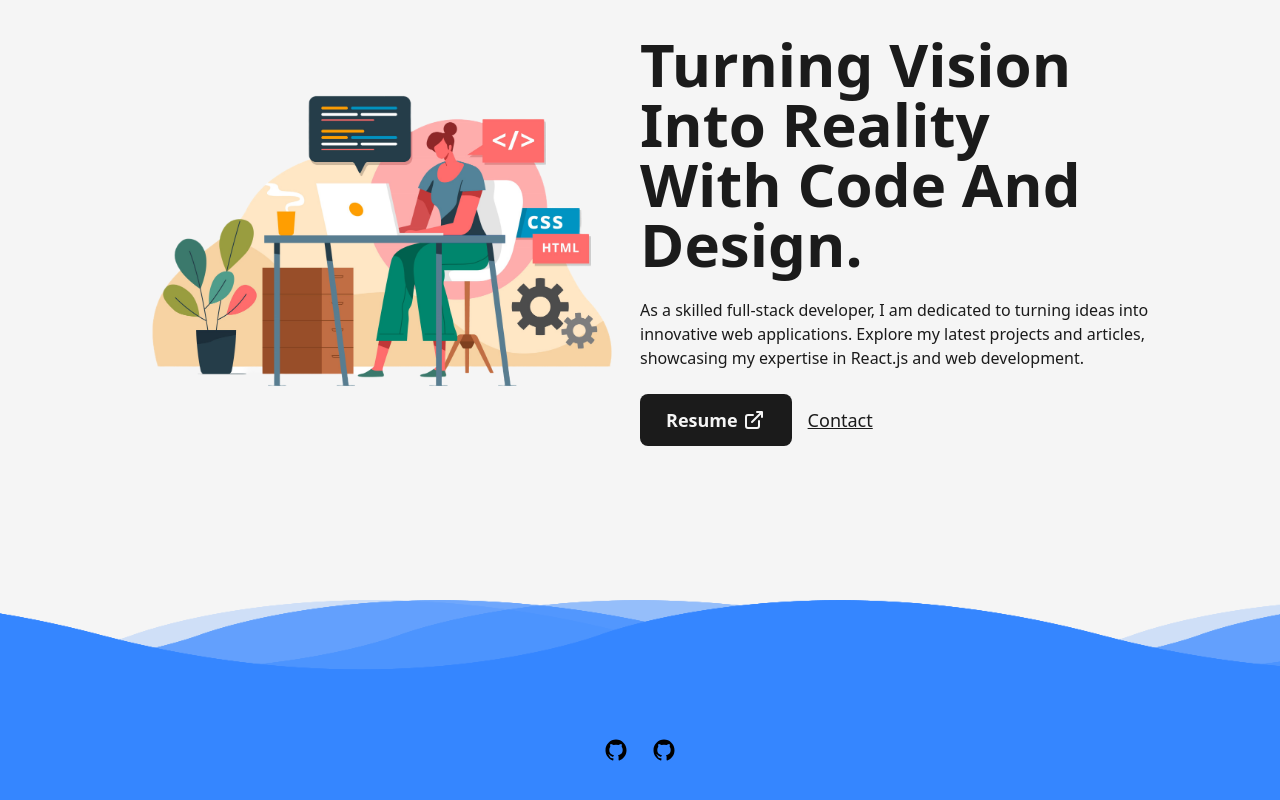
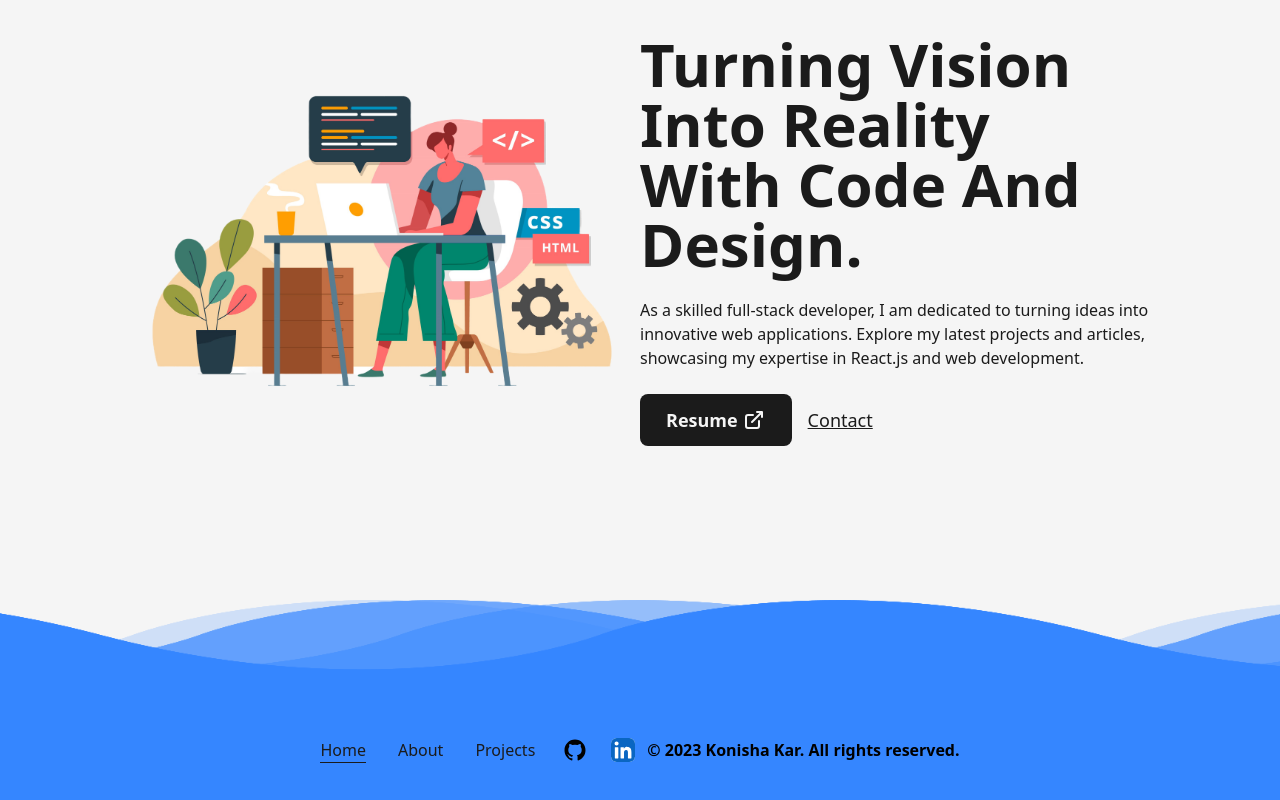
Before and after one commit to koni24/konisha-portfolio-final, a Next.js app: page / in a window 1280 px wide. Shown: the part 196-996 px from the top of the page. Built offline with nearby package versions, Linux system fonts and the light colour scheme.

Commit message:
Update Footer.js

```diff
--- a/src/components/Footer.js
+++ b/src/components/Footer.js
@@ -2,6 +2,8 @@ import React from 'react'
 import Layout from './Layout'
 import Link from 'next/link'
 import { motion } from "framer-motion";
+import { useRouter } from "next/router";
+
 import {
   TwitterIcon,
   DribbbleIcon,
@@ -12,6 +14,22 @@ import {
   MoonIcon,
 } from "./Icons";
 
+const CustomLink = ({ href, title, className = "" }) => {
+  const router = useRouter();
+
+  return (
+    <Link href={href} className={`${className} relative group`}>
+      {title}
+      <span
+        className={`h-[1px] inline-block bg-dark absolute left-0 -bottom-0.5 group-hover:w-full transition-[width] ease duration-300 ${
+          router.asPath === href ? "w-full" : "w-0"
+        } dark:bg-light`}
+      >
+        &nbsp;
+      </span>
+    </Link>
+  );
+};
 const Footer = () => {
   return (
     // <footer className="w-full border-t-2 border-solid border-dark font-medium text-lg dark:text-light dark:border-light sm:text-base">
@@ -38,33 +56,53 @@ const Footer = () => {
     //   </Layout>
     // </footer>
 
-    <footer>
+    <footer className="lg:flex-col">
       <div className="waves">
         <div className="wave" id="wave1"></div>
         <div className="wave" id="wave2"></div>
         <div className="wave" id="wave3"></div>
         <div className="wave" id="wave4"></div>
       </div>
+      <ul>
+        <CustomLink
+          href="/"
+          title="Home"
+          className="mr-4 dark:text-light text-dark"
+        />
+        <CustomLink
+          href="/about"
+          title="About"
+          className="mx-4 dark:text-light text-dark"
+        />
+        <CustomLink
+          href="/projects"
+          title="Projects"
+          className="mx-4 dark:text-light text-dark"
+        />
+      </ul>
       <ul className="social_icon">
         <motion.a
           href="https://github.com/koni24"
           target={"_blank"}
           whileHover={{ y: -2 }}
           whileTap={{ scale: 2 }}
-          className="w-6 mx-3"
+          className="w-6 mx-3 bold"
         >
           <GithubIcon />
         </motion.a>
         <motion.a
-          href="https://github.com/koni24"
+          href="https://www.linkedin.com/in/konisha-kar-45857b1b6"
           target={"_blank"}
           whileHover={{ y: -2 }}
           whileTap={{ scale: 2 }}
           className="w-6 mx-3"
         >
-          <GithubIcon />
+          <LinkedInIcon />
         </motion.a>
       </ul>
+      <p className="font-bold dark:text-white text-black">
+        © 2023 Konisha Kar. All rights reserved.
+      </p>
     </footer>
   );
 }
```
